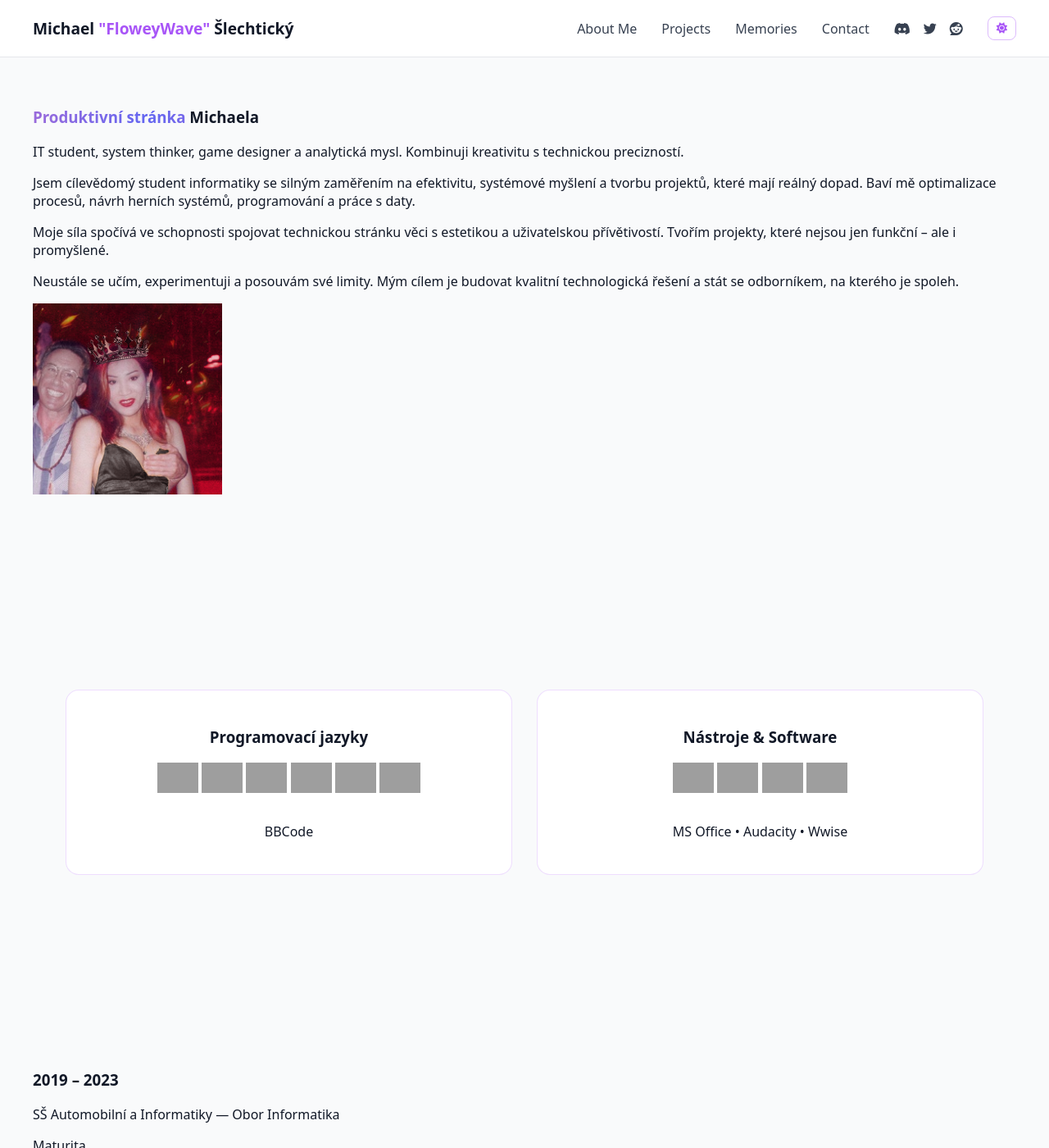
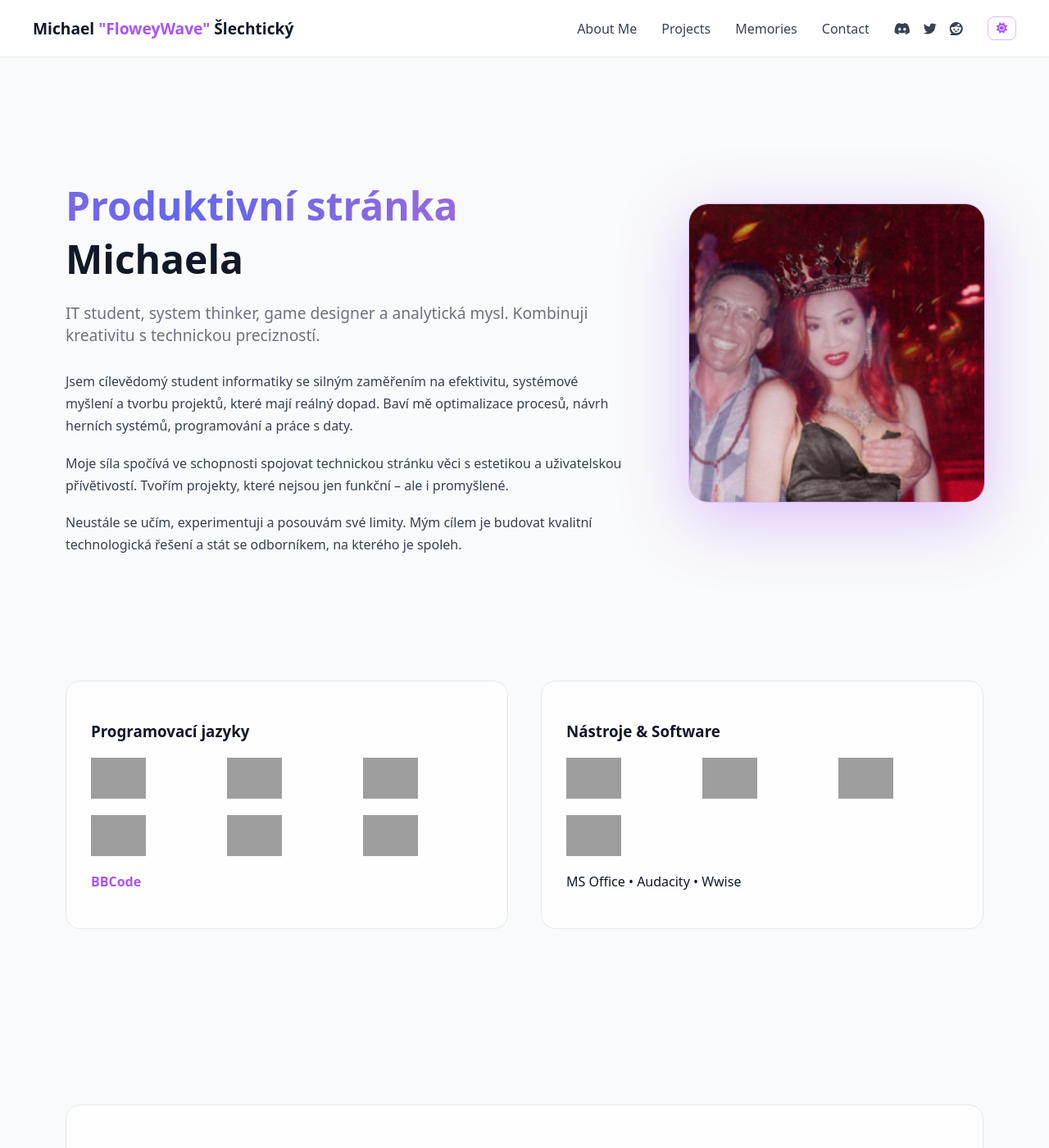
Before and after one commit to FloweyWave2/floweywave2.github.io, a Jekyll site: the page built from creator.html, in a window 1280 px wide and 1400 px high. Shown: the whole window at 82% size. Built offline with Jekyll 4.4.1, drawn with Linux system fonts in a browser that asks for light colours; grey boxes are pictures that could not be loaded.

Commit message:
Update style.scss

```diff
--- a/assets/css/style.scss
+++ b/assets/css/style.scss
@@ -794,132 +794,154 @@
 
 
 /* =========================================
-CREATOR ABOUT ME PAGE
+   CREATOR PAGE
 ========================================= */
 
-.about-hero {
-    margin: 100px auto;
-    max-width: 1300px;
-    padding: 0 40px;
-}
-
-.about-container {
-    display: flex;
-    align-items: center;
-    justify-content: space-between;
-    gap: 80px;
-    flex-wrap: wrap;
-}
-
-.about-text {
-    flex: 1;
-    min-width: 320px;
-}
-
-.about-title {
-    font-size: 2.8rem;
-    font-weight: 900;
-    margin-bottom: 25px;
-}
-
-.about-text p {
-    margin-bottom: 20px;
-    line-height: 1.7;
-    color: #d1d5db;
-}
-
-.about-image {
-    flex: 0 0 350px;
-}
-
-.about-image img {
-    width: 100%;
-    border-radius: 20px;
-    border: 1px solid rgba(168,85,247,0.3);
-    box-shadow: 0 20px 60px rgba(168,85,247,0.25);
-    transition: transform 0.4s ease;
-}
-
-.about-image img:hover {
-    transform: scale(1.05);
-}
-
-/* SKILLS GRID */
-
-.skills-section {
+.creator-page {
     max-width: 1300px;
     margin: 100px auto;
     padding: 0 40px;
 }
 
+.creator-hero-content {
+    display: flex;
+    gap: 80px;
+    align-items: center;
+    flex-wrap: wrap;
+}
+
+.creator-text {
+    flex: 1;
+    min-width: 320px;
+}
+
+.creator-title {
+    font-size: 3rem;
+    font-weight: 900;
+    margin-bottom: 20px;
+}
+
+.creator-lead {
+    font-size: 1.2rem;
+    color: #9ca3af;
+    margin-bottom: 30px;
+}
+
+.creator-description p {
+    line-height: 1.7;
+    margin-bottom: 18px;
+    color: #d1d5db;
+}
+
+.creator-image {
+    flex: 0 0 360px;
+}
+
+.creator-image img {
+    width: 100%;
+    border-radius: 24px;
+    border: 1px solid rgba(168,85,247,0.4);
+    box-shadow: 0 20px 80px rgba(168,85,247,0.35);
+    transition: transform 0.4s ease;
+}
+
+.creator-image img:hover {
+    transform: scale(1.05);
+}
+
+/* GLASS CARD */
+.glass-card {
+    background: rgba(255,255,255,0.03);
+    border: 1px solid rgba(168,85,247,0.25);
+    backdrop-filter: blur(14px);
+    border-radius: 18px;
+    padding: 40px;
+    margin-bottom: 60px;
+    transition: all 0.4s ease;
+}
+
+.glass-card:hover {
+    border-color: rgba(168,85,247,0.6);
+    box-shadow: 0 20px 60px rgba(168,85,247,0.25);
+}
+
+/* SKILLS */
 .skills-grid {
     display: grid;
-    grid-template-columns: repeat(auto-fit, minmax(140px, 1fr));
-    gap: 30px;
+    grid-template-columns: repeat(2,1fr);
+    gap: 40px;
+    margin-bottom: 80px;
 }
 
 .skill-card {
     background: rgba(255,255,255,0.03);
-    border: 1px solid rgba(168,85,247,0.2);
-    border-radius: 16px;
-    padding: 25px;
-    text-align: center;
-    transition: all 0.4s ease;
-    backdrop-filter: blur(10px);
+    border: 1px solid rgba(168,85,247,0.25);
+    border-radius: 18px;
+    padding: 30px;
+    backdrop-filter: blur(14px);
 }
 
-.skill-card:hover {
-    transform: translateY(-8px) scale(1.05);
-    border-color: rgba(168,85,247,0.6);
-    box-shadow: 0 15px 40px rgba(168,85,247,0.25);
+.logo-grid {
+    display: grid;
+    grid-template-columns: repeat(3,1fr);
+    gap: 20px;
+    margin: 20px 0;
 }
 
-.skill-card img {
-    width: 50px;
-    margin-bottom: 15px;
+.logo-grid img {
+    height: 50px;
+    transition: transform 0.3s ease;
 }
 
-.skill-card span {
-    font-weight: 600;
+.logo-grid img:hover {
+    transform: scale(1.2);
 }
 
-/* TIMELINE */
-
-.timeline {
-    max-width: 900px;
-    margin: auto;
+.extra-skill {
+    margin-top: 10px;
+    font-weight: 600;
+    color: #a855f7;
 }
 
-.timeline-item {
-    margin-bottom: 40px;
-    padding: 25px;
-    background: rgba(255,255,255,0.03);
-    border-radius: 16px;
-    border: 1px solid rgba(168,85,247,0.2);
-    transition: 0.4s ease;
-    transform: translateY(40px);
+/* REVEAL ANIMATION */
+.reveal {
+    transform: translateY(60px);
     opacity: 0;
+    transition: all 0.8s ease;
 }
 
-.timeline-item.active {
+.reveal.active {
     transform: translateY(0);
     opacity: 1;
 }
 
-.timeline-item h3 {
-    margin-bottom: 10px;
+/* RESPONSIVE */
+@media (max-width: 900px) {
+    .skills-grid {
+        grid-template-columns: 1fr;
+    }
+
+    .creator-hero-content {
+        flex-direction: column;
+        text-align: center;
+    }
+
+    .creator-image {
+        margin-top: 40px;
+    }
 }
 
 /* LIGHT MODE SUPPORT */
-
-body.light-mode .about-text p {
+body.light-mode .creator-description p {
     color: #374151;
 }
 
-body.light-mode .skill-card {
-    background: white;
+body.light-mode .creator-lead {
+    color: #6b7280;
 }
 
-body.light-mode .timeline-item {
-    background: white;
+body.light-mode .glass-card,
+body.light-mode .skill-card {
+    background: rgba(255,255,255,0.8);
+    border: 1px solid #e5e7eb;
 }
```
